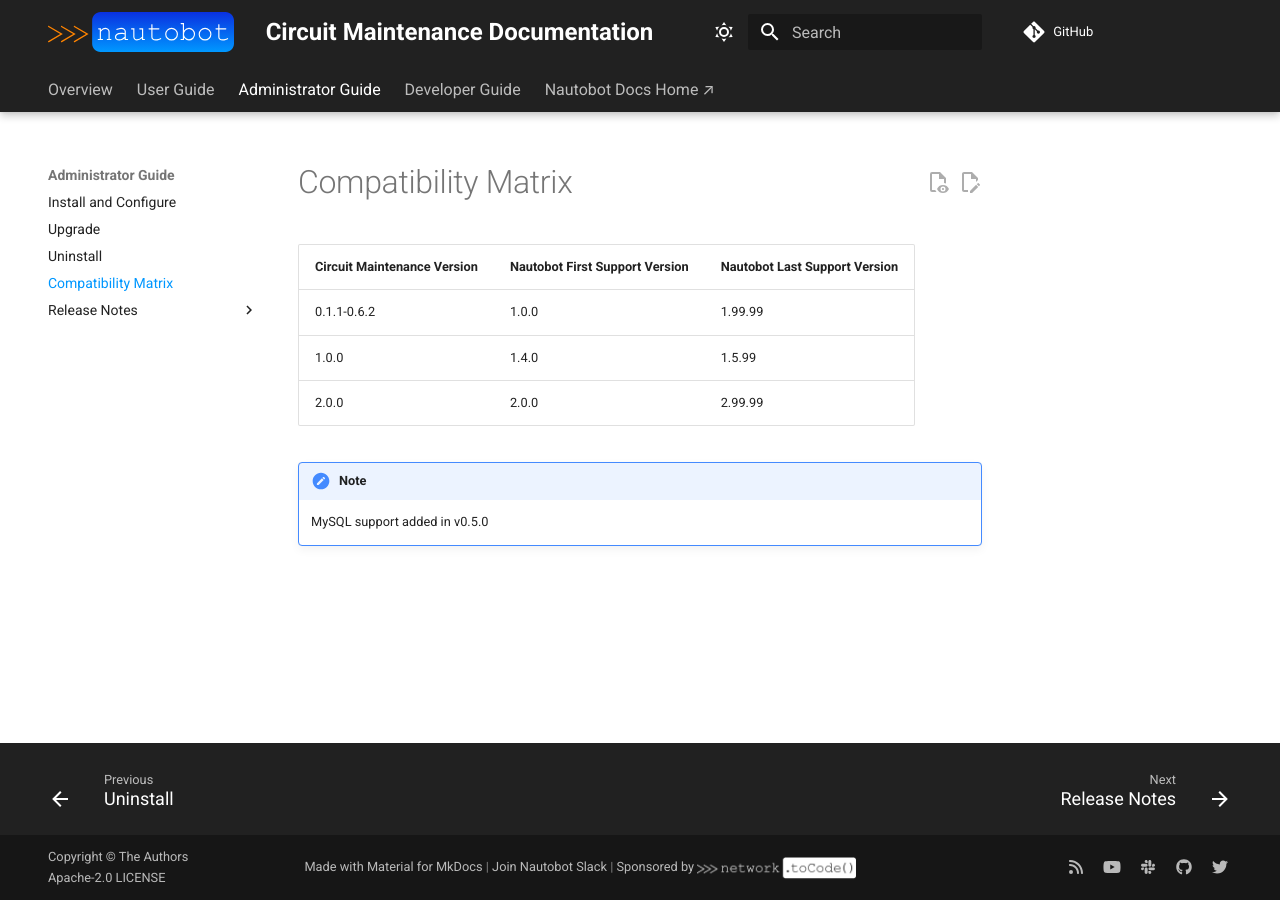
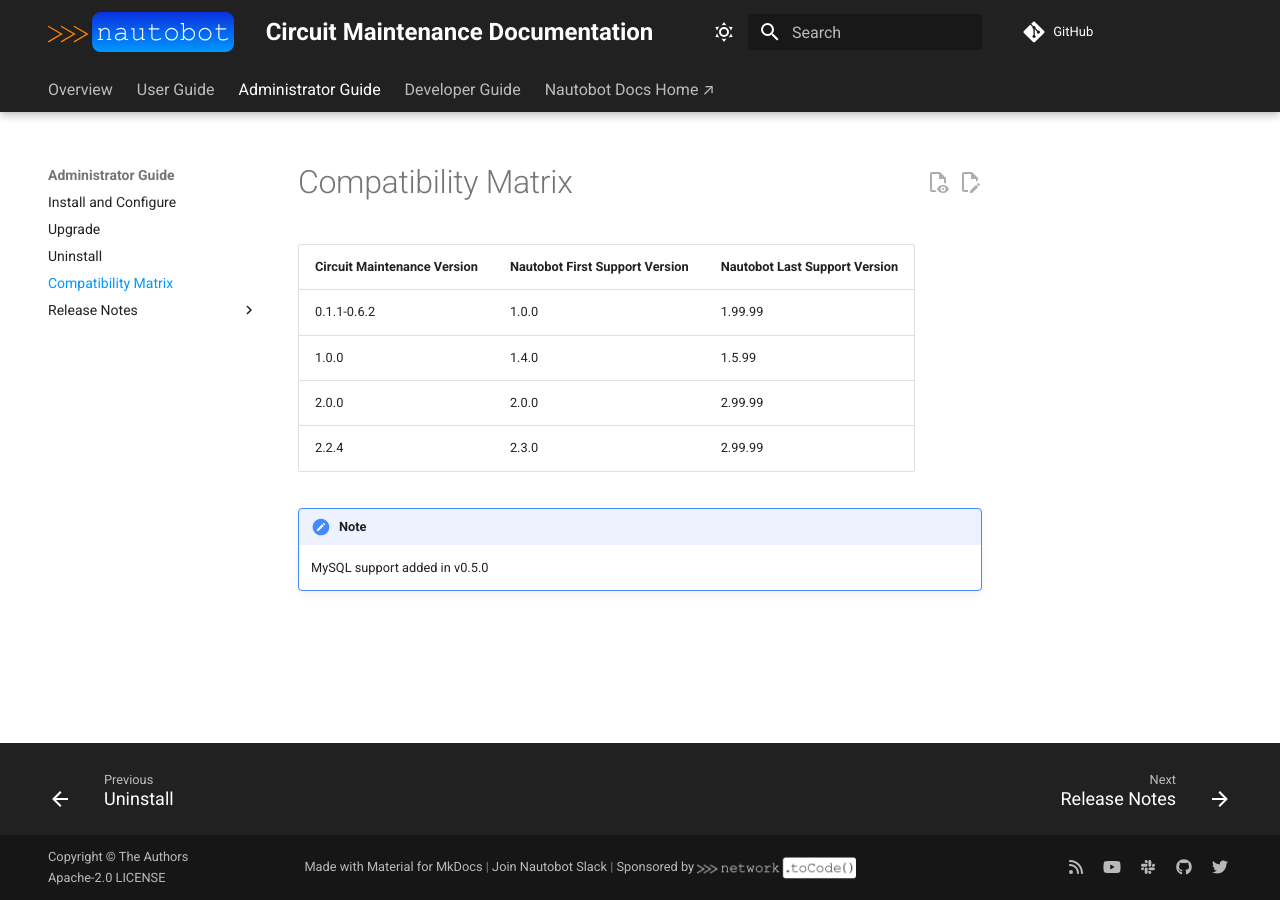
Before and after one commit to nautobot/nautobot-app-circuit-maintenance, an MkDocs documentation site: the page built from docs/admin/compatibility_matrix.md, in a window 1280 px wide. Built offline with MkDocs 1.6.1 and Material for MkDocs 9.7.7, drawn with Linux system fonts in a browser that asks for light colours; comment, search, counter and statistics services are not loaded.

Commit message:
update compatibility matrix

```diff
--- a/docs/admin/compatibility_matrix.md
+++ b/docs/admin/compatibility_matrix.md
@@ -5,6 +5,7 @@
 | 0.1.1-0.6.2   | 1.0.0                | 1.99.99       |
 | 1.0.0         | 1.4.0                | 1.5.99        |
 | 2.0.0         | 2.0.0                | 2.99.99       |
+| 2.2.4         | 2.3.0                | 2.99.99       |
 
 !!! note
     MySQL support added in v0.5.0
```
